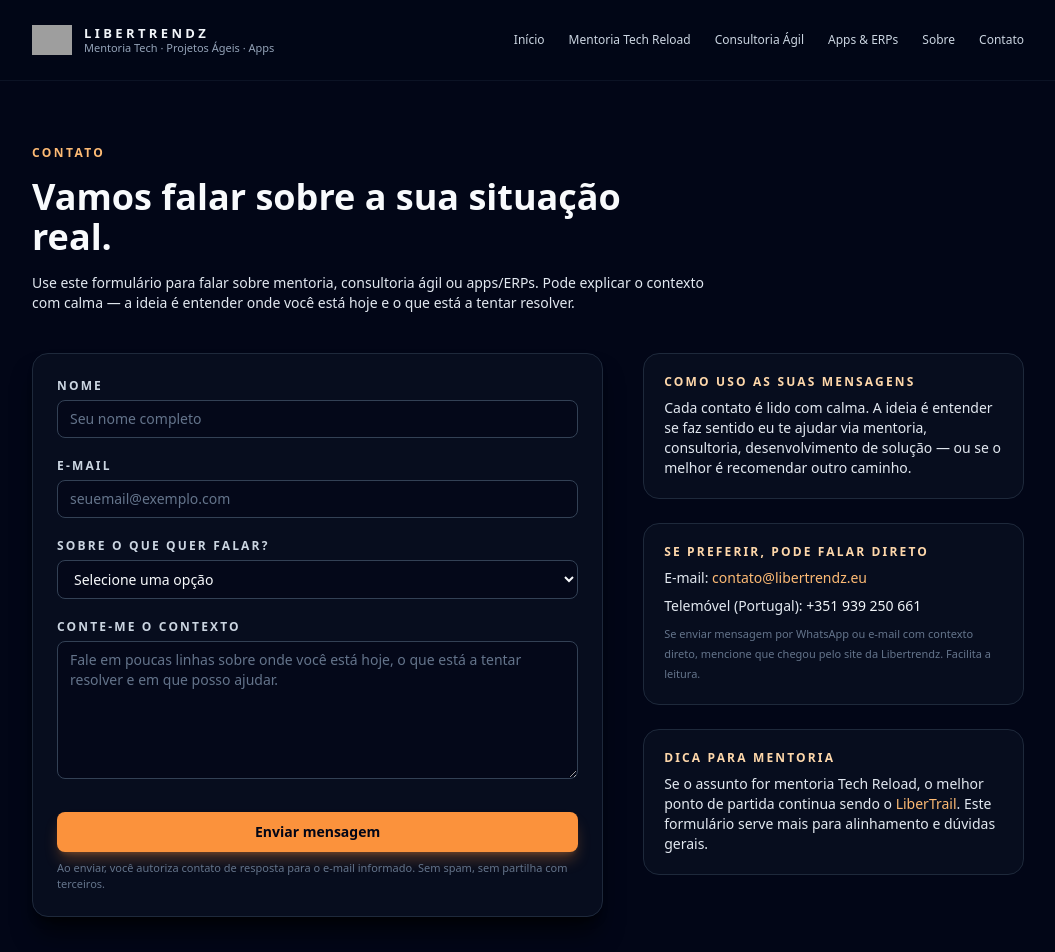
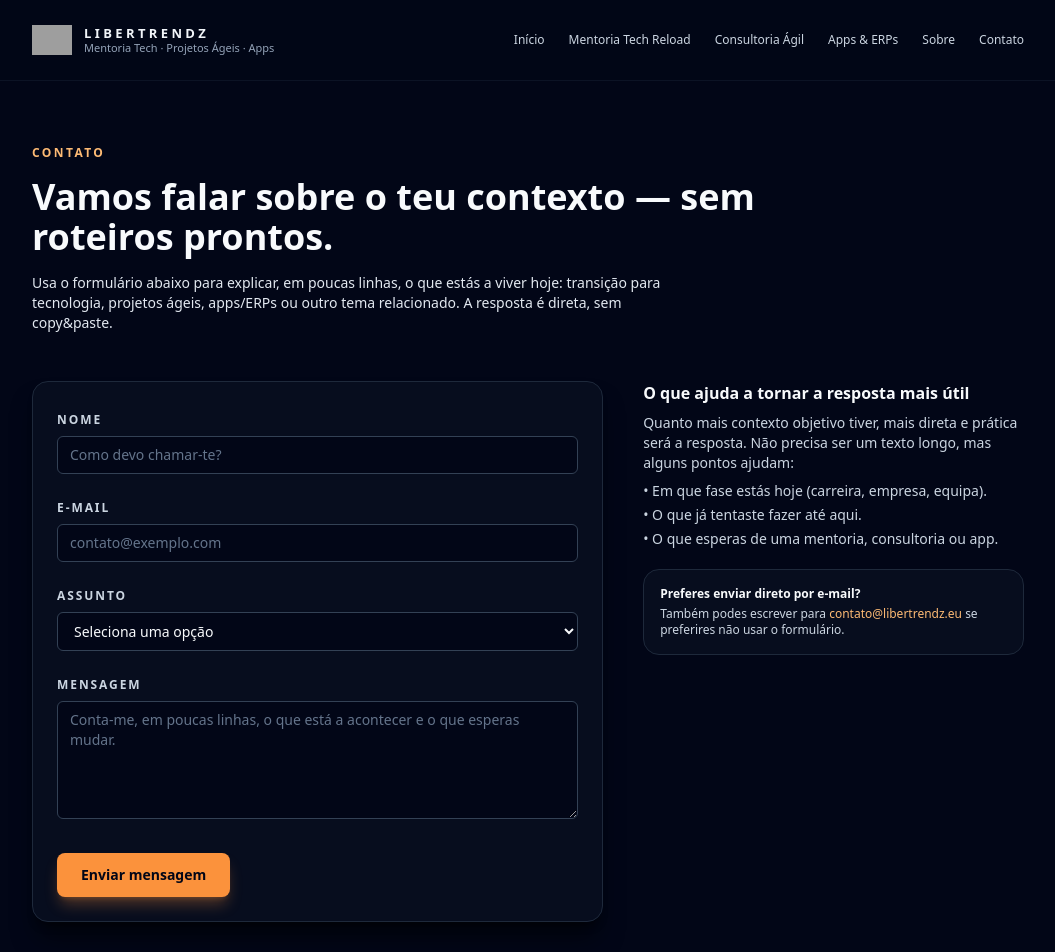
Before and after one commit to libertrendz/libertrendz-site, a Next.js app: page /contato in a window 1280 px wide. Shown: the top 952 px of the page, without its empty margins (112-1167 px from the left). Built offline with nearby package versions, Linux system fonts and the light colour scheme; grey boxes are pictures that could not be loaded.

Commit message:
Atualizar o page.tsx

```diff
--- a/app/contato/page.tsx
+++ b/app/contato/page.tsx
@@ -1,78 +1,76 @@
-// app/contato/page.tsx
 "use client";
 
 import { FormEvent, useState } from "react";
 
+type Status = "idle" | "loading" | "success" | "error";
+
 export default function ContatoPage() {
-  const [status, setStatus] = useState<
-    "idle" | "sending" | "success" | "error"
-  >("idle");
+  const [status, setStatus] = useState<Status>("idle");
+  const [errorMsg, setErrorMsg] = useState<string | null>(null);
 
   async function handleSubmit(e: FormEvent<HTMLFormElement>) {
     e.preventDefault();
-    setStatus("sending");
+    setStatus("loading");
+    setErrorMsg(null);
 
     const form = e.currentTarget;
-    const data = new FormData(form);
+    const formData = new FormData(form);
 
-    const payload = {
-      nome: data.get("nome"),
-      email: data.get("email"),
-      assunto: data.get("assunto"),
-      mensagem: data.get("mensagem")
-    };
+    const nome = String(formData.get("nome") || "").trim();
+    const email = String(formData.get("email") || "").trim();
+    const assunto = String(formData.get("assunto") || "").trim();
+    const mensagem = String(formData.get("mensagem") || "").trim();
 
     try {
       const res = await fetch("/api/contato", {
         method: "POST",
-        headers: {
-          "Content-Type": "application/json"
-        },
-        body: JSON.stringify(payload)
+        headers: { "Content-Type": "application/json" },
+        body: JSON.stringify({ nome, email, assunto, mensagem }),
       });
 
       if (!res.ok) {
-        console.error(await res.json().catch(() => ({})));
+        const data = await res.json().catch(() => null);
+        const detail =
+          data?.error || data?.message || "Algo correu mal ao enviar a mensagem.";
         setStatus("error");
+        setErrorMsg(detail);
         return;
       }
 
       setStatus("success");
       form.reset();
     } catch (err) {
-      console.error(err);
       setStatus("error");
+      setErrorMsg("Não foi possível enviar no momento. Tente novamente em instantes.");
     }
   }
 
   return (
     <main className="min-h-[calc(100vh-5rem)] bg-slate-950 text-slate-50">
-      <section className="container-page py-12 lg:py-16">
-        {/* Cabeçalho */}
-        <div className="max-w-2xl space-y-4">
+      <section className="container-page py-12 lg:py-16 space-y-12">
+        {/* HERO */}
+        <div className="max-w-3xl space-y-4">
           <p className="text-xs font-semibold uppercase tracking-[0.2em] text-accent-400">
             Contato
           </p>
           <h1 className="text-3xl font-bold leading-tight md:text-4xl">
-            Vamos falar sobre a sua situação real.
+            Vamos falar sobre o teu contexto — sem roteiros prontos.
           </h1>
-          <p className="text-sm text-slate-200">
-            Use este formulário para falar sobre mentoria, consultoria ágil ou
-            apps/ERPs. Pode explicar o contexto com calma — a ideia é entender
-            onde você está hoje e o que está a tentar resolver.
+          <p className="text-sm text-slate-200 max-w-2xl">
+            Usa o formulário abaixo para explicar, em poucas linhas, o que estás
+            a viver hoje: transição para tecnologia, projetos ágeis, apps/ERPs ou
+            outro tema relacionado. A resposta é direta, sem copy&paste.
           </p>
         </div>
 
-        {/* Conteúdo */}
-        <div className="mt-10 grid gap-10 lg:grid-cols-[3fr,2fr] lg:items-start">
-          {/* Formulário */}
-          <div className="rounded-2xl border border-slate-800 bg-slate-900/40 p-6 shadow-xl shadow-black/60">
+        <div className="grid gap-10 lg:grid-cols-[3fr,2fr] lg:items-start">
+          {/* FORMULÁRIO */}
+          <div className="rounded-2xl border border-slate-800 bg-slate-900/40 p-6 shadow-xl shadow-black/50">
             <form className="space-y-5" onSubmit={handleSubmit}>
-              {/* Nome */}
-              <div className="space-y-1.5 text-sm">
+              <div className="space-y-1.5">
                 <label
                   htmlFor="nome"
-                  className="block text-xs font-semibold uppercase tracking-[0.18em] text-slate-300"
+                  className="text-xs font-semibold uppercase tracking-[0.16em] text-slate-300"
                 >
                   Nome
                 </label>
@@ -81,16 +79,15 @@ export default function ContatoPage() {
                   name="nome"
                   type="text"
                   required
-                  className="w-full rounded-lg border border-slate-700 bg-slate-950/60 px-3 py-2 text-sm text-slate-50 outline-none ring-0 transition placeholder:text-slate-500 focus:border-accent-400"
-                  placeholder="Seu nome completo"
+                  className="w-full rounded-md border border-slate-700 bg-slate-950 px-3 py-2 text-sm text-slate-50 outline-none ring-0 transition placeholder:text-slate-500 focus:border-accent-400 focus:ring-2 focus:ring-accent-500/40"
+                  placeholder="Como devo chamar-te?"
                 />
               </div>
 
-              {/* E-mail */}
-              <div className="space-y-1.5 text-sm">
+              <div className="space-y-1.5">
                 <label
                   htmlFor="email"
-                  className="block text-xs font-semibold uppercase tracking-[0.18em] text-slate-300"
+                  className="text-xs font-semibold uppercase tracking-[0.16em] text-slate-300"
                 >
                   E-mail
                 </label>
@@ -99,145 +96,111 @@ export default function ContatoPage() {
                   name="email"
                   type="email"
                   required
-                  className="w-full rounded-lg border border-slate-700 bg-slate-950/60 px-3 py-2 text-sm text-slate-50 outline-none ring-0 transition placeholder:text-slate-500 focus:border-accent-400"
-                  placeholder="seuemail@exemplo.com"
+                  className="w-full rounded-md border border-slate-700 bg-slate-950 px-3 py-2 text-sm text-slate-50 outline-none ring-0 transition placeholder:text-slate-500 focus:border-accent-400 focus:ring-2 focus:ring-accent-500/40"
+                  placeholder="contato@exemplo.com"
                 />
               </div>
 
-              {/* Assunto / Interesse */}
-              <div className="space-y-1.5 text-sm">
+              <div className="space-y-1.5">
                 <label
                   htmlFor="assunto"
-                  className="block text-xs font-semibold uppercase tracking-[0.18em] text-slate-300"
+                  className="text-xs font-semibold uppercase tracking-[0.16em] text-slate-300"
                 >
-                  Sobre o que quer falar?
+                  Assunto
                 </label>
                 <select
                   id="assunto"
                   name="assunto"
-                  className="w-full rounded-lg border border-slate-700 bg-slate-950/60 px-3 py-2 text-sm text-slate-50 outline-none ring-0 transition focus:border-accent-400"
+                  required
+                  className="w-full rounded-md border border-slate-700 bg-slate-950 px-3 py-2 text-sm text-slate-50 outline-none ring-0 transition focus:border-accent-400 focus:ring-2 focus:ring-accent-500/40"
                   defaultValue=""
-                  required
                 >
                   <option value="" disabled>
-                    Selecione uma opção
+                    Seleciona uma opção
                   </option>
-                  <option value="Mentoria Tech Reload">Mentoria Tech Reload</option>
-                  <option value="LiberTrail">LiberTrail (diagnóstico)</option>
+                  <option value="Mentoria Tech Reload">
+                    Mentoria Tech Reload / LiberTrail
+                  </option>
                   <option value="Consultoria Ágil">Consultoria Ágil</option>
-                  <option value="Apps / Tiny ERPs">Apps / Tiny ERPs</option>
-                  <option value="Outro">Outro assunto</option>
+                  <option value="Apps e Tiny ERPs">Apps & Tiny ERPs</option>
+                  <option value="Outro">Outro tema relacionado</option>
                 </select>
               </div>
 
-              {/* Mensagem */}
-              <div className="space-y-1.5 text-sm">
+              <div className="space-y-1.5">
                 <label
                   htmlFor="mensagem"
-                  className="block text-xs font-semibold uppercase tracking-[0.18em] text-slate-300"
+                  className="text-xs font-semibold uppercase tracking-[0.16em] text-slate-300"
                 >
-                  Conte-me o contexto
+                  Mensagem
                 </label>
                 <textarea
                   id="mensagem"
                   name="mensagem"
                   required
-                  rows={6}
-                  className="w-full rounded-lg border border-slate-700 bg-slate-950/60 px-3 py-2 text-sm text-slate-50 outline-none ring-0 transition placeholder:text-slate-500 focus:border-accent-400"
-                  placeholder="Fale em poucas linhas sobre onde você está hoje, o que está a tentar resolver e em que posso ajudar."
+                  rows={5}
+                  className="w-full rounded-md border border-slate-700 bg-slate-950 px-3 py-2 text-sm text-slate-50 outline-none ring-0 transition placeholder:text-slate-500 focus:border-accent-400 focus:ring-2 focus:ring-accent-500/40"
+                  placeholder="Conta-me, em poucas linhas, o que está a acontecer e o que esperas mudar."
                 />
               </div>
 
-              {/* Rodapé form */}
-              <div className="flex flex-col gap-2 pt-2 text-xs text-slate-400">
+              {/* FEEDBACK */}
+              {status === "success" && (
+                <p className="text-xs text-emerald-400">
+                  Mensagem enviada com sucesso. Vou ler com atenção e responder
+                  assim que possível.
+                </p>
+              )}
+              {status === "error" && (
+                <p className="text-xs text-red-400">
+                  {errorMsg ||
+                    "Algo correu mal ao enviar. Tente novamente em instantes ou envie diretamente para contato@libertrendz.eu."}
+                </p>
+              )}
+
+              <div className="pt-2">
                 <button
                   type="submit"
-                  disabled={status === "sending"}
-                  className="inline-flex items-center justify-center rounded-lg bg-accent-500 px-5 py-2.5 text-sm font-semibold text-slate-950 shadow-lg shadow-accent-500/30 transition hover:bg-accent-400 disabled:cursor-not-allowed disabled:opacity-70"
+                  disabled={status === "loading"}
+                  className="inline-flex items-center justify-center rounded-lg bg-accent-500 px-6 py-3 text-sm font-semibold text-slate-950 shadow-lg shadow-accent-500/30 transition hover:bg-accent-400 disabled:cursor-not-allowed disabled:opacity-70"
                 >
-                  {status === "sending" ? "Enviando..." : "Enviar mensagem"}
+                  {status === "loading" ? "Enviando..." : "Enviar mensagem"}
                 </button>
-
-                {status === "success" && (
-                  <p className="text-[11px] text-emerald-400">
-                    Mensagem enviada com sucesso. Em breve você recebe resposta
-                    em{" "}
-                    <span className="font-semibold">contato@libertrendz.eu</span>.
-                  </p>
-                )}
-                {status === "error" && (
-                  <p className="text-[11px] text-red-400">
-                    Algo correu mal ao enviar. Tente novamente em instantes ou
-                    envie diretamente para{" "}
-                    <a
-                      href="mailto:contato@libertrendz.eu"
-                      className="underline"
-                    >
-                      contato@libertrendz.eu
-                    </a>
-                    .
-                  </p>
-                )}
-                {status === "idle" && (
-                  <p className="text-[11px] text-slate-500">
-                    Ao enviar, você autoriza contato de resposta para o e-mail
-                    informado. Sem spam, sem partilha com terceiros.
-                  </p>
-                )}
               </div>
             </form>
           </div>
 
-          {/* Lado direito – contexto e alternativa */}
-          <div className="space-y-6 text-sm text-slate-200">
-            <div className="rounded-2xl border border-slate-800 bg-slate-900/40 p-5">
-              <p className="mb-2 text-xs font-semibold uppercase tracking-[0.18em] text-accent-300">
-                Como uso as suas mensagens
+          {/* LATERAL EXPLICATIVA */}
+          <div className="space-y-5 text-sm text-slate-200">
+            <div>
+              <h2 className="text-base font-semibold text-slate-50">
+                O que ajuda a tornar a resposta mais útil
+              </h2>
+              <p className="mt-2 text-slate-300">
+                Quanto mais contexto objetivo tiver, mais direta e prática será
+                a resposta. Não precisa ser um texto longo, mas alguns pontos
+                ajudam:
               </p>
-              <p className="text-sm text-slate-200">
-                Cada contato é lido com calma. A ideia é entender se faz
-                sentido eu te ajudar via mentoria, consultoria, desenvolvimento
-                de solução — ou se o melhor é recomendar outro caminho.
-              </p>
+              <ul className="mt-2 space-y-1 text-slate-300">
+                <li>• Em que fase estás hoje (carreira, empresa, equipa).</li>
+                <li>• O que já tentaste fazer até aqui.</li>
+                <li>• O que esperas de uma mentoria, consultoria ou app.</li>
+              </ul>
             </div>
 
-            <div className="rounded-2xl border border-slate-800 bg-slate-900/40 p-5 space-y-2">
-              <p className="text-xs font-semibold uppercase tracking-[0.18em] text-accent-300">
-                Se preferir, pode falar direto
+            <div className="rounded-2xl border border-slate-800 bg-slate-900/40 p-4 text-xs text-slate-300">
+              <p className="mb-1 font-semibold text-slate-50">
+                Preferes enviar direto por e-mail?
               </p>
-              <p className="text-sm">
-                E-mail:{" "}
+              <p>
+                Também podes escrever para{" "}
                 <a
                   href="mailto:contato@libertrendz.eu"
                   className="text-accent-400 hover:text-accent-300"
                 >
                   contato@libertrendz.eu
-                </a>
-              </p>
-              <p className="text-sm">
-                Telemóvel (Portugal):{" "}
-                <span className="text-slate-100">+351 939 250 661</span>
-              </p>
-              <p className="text-[11px] text-slate-500">
-                Se enviar mensagem por WhatsApp ou e-mail com contexto direto,
-                mencione que chegou pelo site da Libertrendz. Facilita a leitura.
-              </p>
-            </div>
-
-            <div className="rounded-2xl border border-slate-800 bg-slate-900/40 p-5">
-              <p className="mb-2 text-xs font-semibold uppercase tracking-[0.18em] text-accent-300">
-                Dica para mentoria
-              </p>
-              <p className="text-sm text-slate-200">
-                Se o assunto for mentoria Tech Reload, o melhor ponto de partida
-                continua sendo o{" "}
-                <a
-                  href="/mentoria#libertrail-personas"
-                  className="text-accent-400 hover:text-accent-300"
-                >
-                  LiberTrail
-                </a>
-                . Este formulário serve mais para alinhamento e dúvidas gerais.
+                </a>{" "}
+                se preferires não usar o formulário.
               </p>
             </div>
           </div>
```
